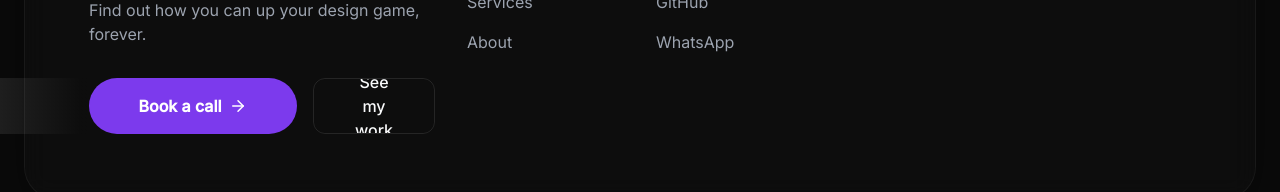
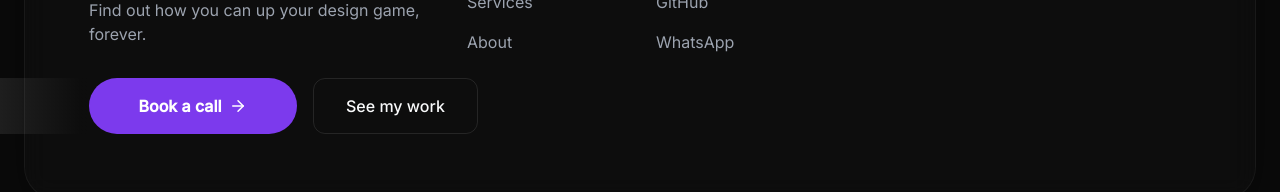
Before and after one commit to Lemar812/Elisha-Lema-Portfolio, a React (Vite) app: page / in a window 1280 px wide. Shown: the part 7531-7723 px from the top of the page. Built offline with nearby package versions, Linux system fonts and the light colour scheme; a web font is replaced by a local one.

Commit message:
Fix footer CTA button wrapping at browser zoom

```diff
--- a/src/components/Footer.tsx
+++ b/src/components/Footer.tsx
@@ -63,11 +63,11 @@ export default function Footer() {
                                 </p>
                             </div>
 
-                            <div className="flex flex-col sm:flex-row gap-4">
+                            <div className="flex flex-col sm:flex-row sm:flex-wrap lg:flex-nowrap gap-4">
                                 <Button
                                     initial="initial"
                                     whileHover="hover"
-                                    className="bg-primary hover:bg-primary/95 text-white font-bold h-14 px-10 group/btn rounded-full !overflow-visible relative"
+                                    className="w-full sm:w-auto sm:flex-none bg-primary hover:bg-primary/95 text-white font-bold h-14 px-10 group/btn rounded-full !overflow-visible relative whitespace-nowrap"
                                     onClick={() => window.open('https://wa.me/message/5VKY4GHMGJ65J1', '_blank')}
                                 >
                                     <div className="relative flex items-center justify-center w-32">
@@ -112,7 +112,7 @@ export default function Footer() {
                                 </Button>
                                 <Button
                                     variant="outline"
-                                    className="h-14 px-8 border-white/10 hover:border-white/20"
+                                    className="w-full sm:w-auto sm:flex-none h-14 px-8 border-white/10 hover:border-white/20 whitespace-nowrap"
                                     onClick={(e) => scrollToSection(e as any, '#works')}
                                 >
                                     See my work
```
